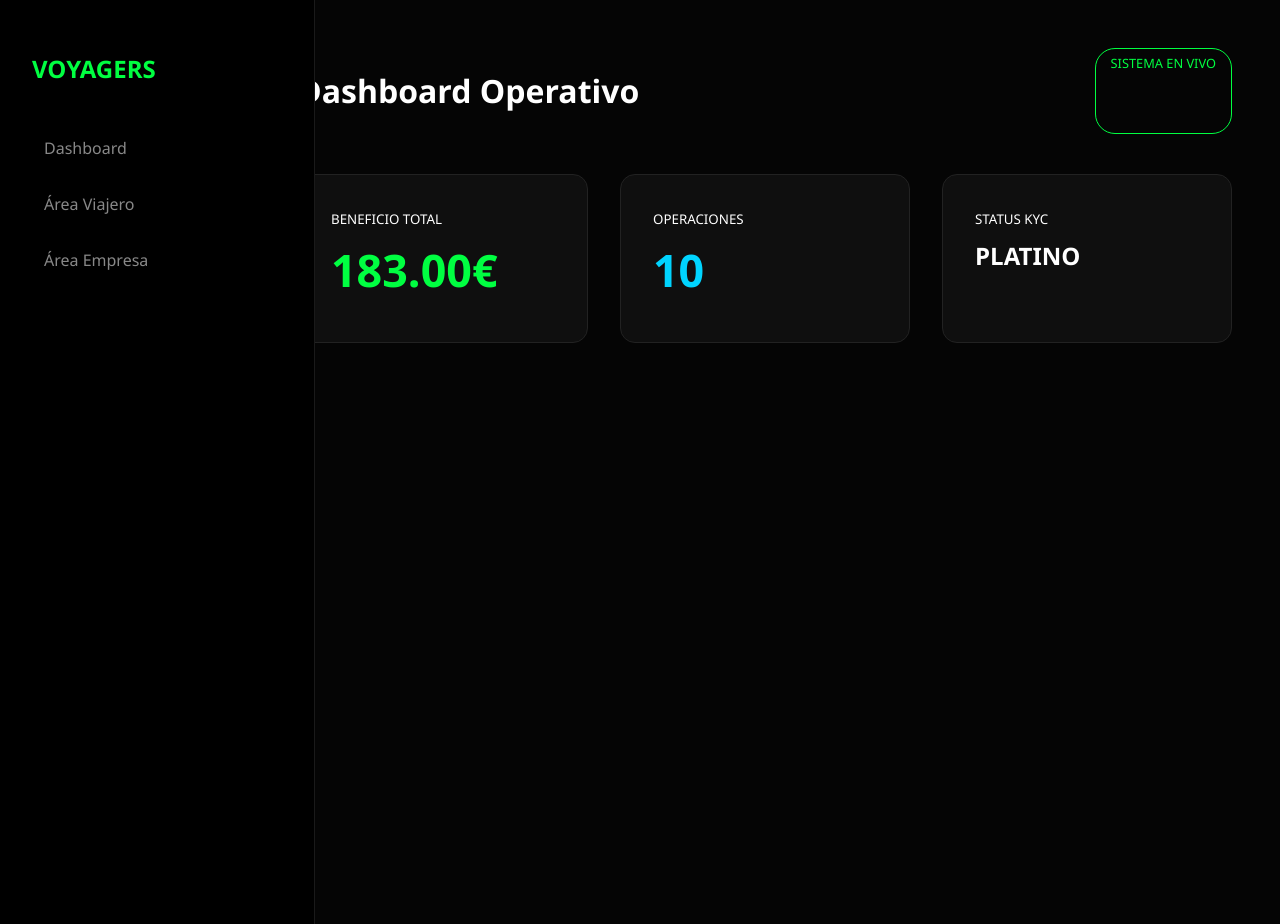
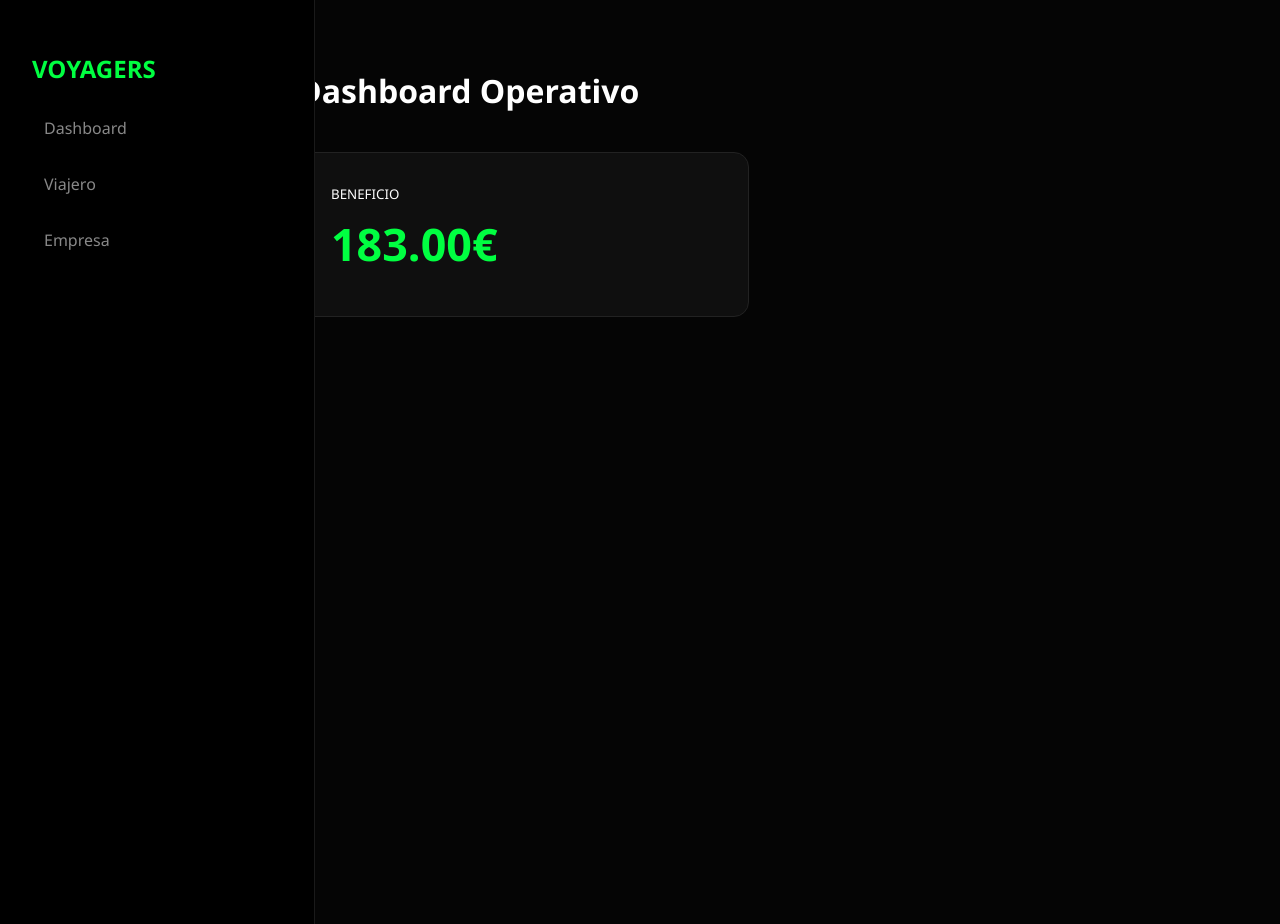
Before and after one commit to xexeu84/voyagers, a Flask app: page / in a window 1280 px wide. Run offline with Flask 3, Linux system fonts and the light colour scheme.

Commit message:
INFRA: Implementado sistema de herencia de plantillas (Jinja2 Inheritance).

```diff
--- /dev/null
+++ b/templates/base.html
@@ -0,0 +1,22 @@
+<!DOCTYPE html>
+<html lang="es">
+<head>
+    <meta charset="UTF-8">
+    <title>Voyagers OS</title>
+    <link rel="stylesheet" href="{{ url_for('static', filename='style.css') }}">
+    <link rel="stylesheet" href="https://cdnjs.cloudflare.com/ajax/libs/font-awesome/6.0.0/css/all.min.css">
+</head>
+<body>
+    <div class="sidebar">
+        <h2 style="color: #00ff41;">VOYAGERS</h2>
+        <nav>
+            <a href="/" class="nav-link">Dashboard</a>
+            <a href="/transportista" class="nav-link">Viajero</a>
+            <a href="/cliente" class="nav-link">Empresa</a>
+        </nav>
+    </div>
+    <div class="main-content">
+        {% block content %}{% endblock %}
+    </div>
+</body>
+</html>
--- a/templates/index.html
+++ b/templates/index.html
@@ -1,42 +1,11 @@
-<!DOCTYPE html>
-<html lang="es">
-<head>
-    <meta charset="UTF-8">
-    <title>Voyagers | Cloud Dashboard</title>
-    <link rel="stylesheet" href="{{ url_for('static', filename='style.css') }}">
-</head>
-<body>
-    <div class="sidebar">
-        <h2 style="color: #00ff41;">VOYAGERS</h2>
-        <nav style="margin-top: 40px;">
-            <a href="/" class="nav-link">Dashboard</a>
-            <a href="/transportista" class="nav-link">Área Viajero</a>
-            <a href="/cliente" class="nav-link">Área Empresa</a>
-        </nav>
+{% extends "base.html" %}
+{% block content %}
+    <h1>Dashboard Operativo</h1>
+    <div class="stat-grid">
+        <div class="stat-card">
+            <small>BENEFICIO</small>
+            <div class="accent-value">{{ "%.2f"|format(stats.comisiones_totales) }}€</div>
+        </div>
+        <div id="dynamic-zone"></div>
     </div>
-
-    <div class="main-content">
-        <header style="display: flex; justify-content: space-between;">
-            <h1>Dashboard Operativo</h1>
-            <div style="color: #00ff41; border: 1px solid #00ff41; padding: 5px 15px; border-radius: 20px; font-size: 0.8rem;">
-                SISTEMA EN VIVO
-            </div>
-        </header>
-
-        <div class="stat-grid">
-            <div class="stat-card">
-                <small>BENEFICIO TOTAL</small>
-                <div class="accent-value">{{ "%.2f"|format(stats.comisiones_totales) }}€</div>
-            </div>
-            <div class="stat-card">
-                <small>OPERACIONES</small>
-                <div class="accent-value" style="color: #00d4ff;">{{ stats.envios_totales }}</div>
-            </div>
-            <div class="stat-card">
-                <small>STATUS KYC</small>
-                <div class="accent-value" style="color: #fff; font-size: 1.5rem;">PLATINO</div>
-            </div>
-        </div>
-    </div>
-</body>
-</html>
+{% endblock %}
```
